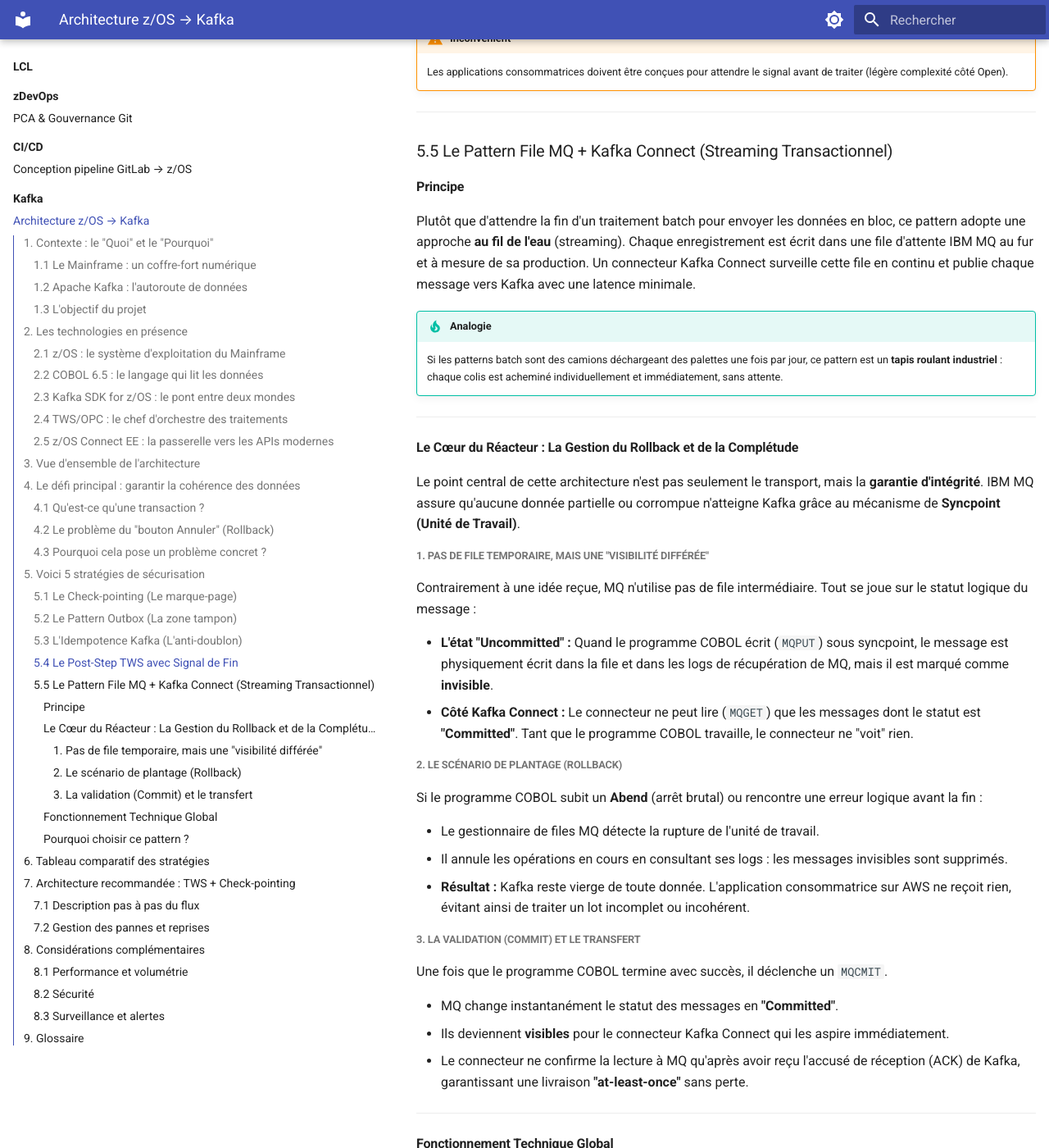
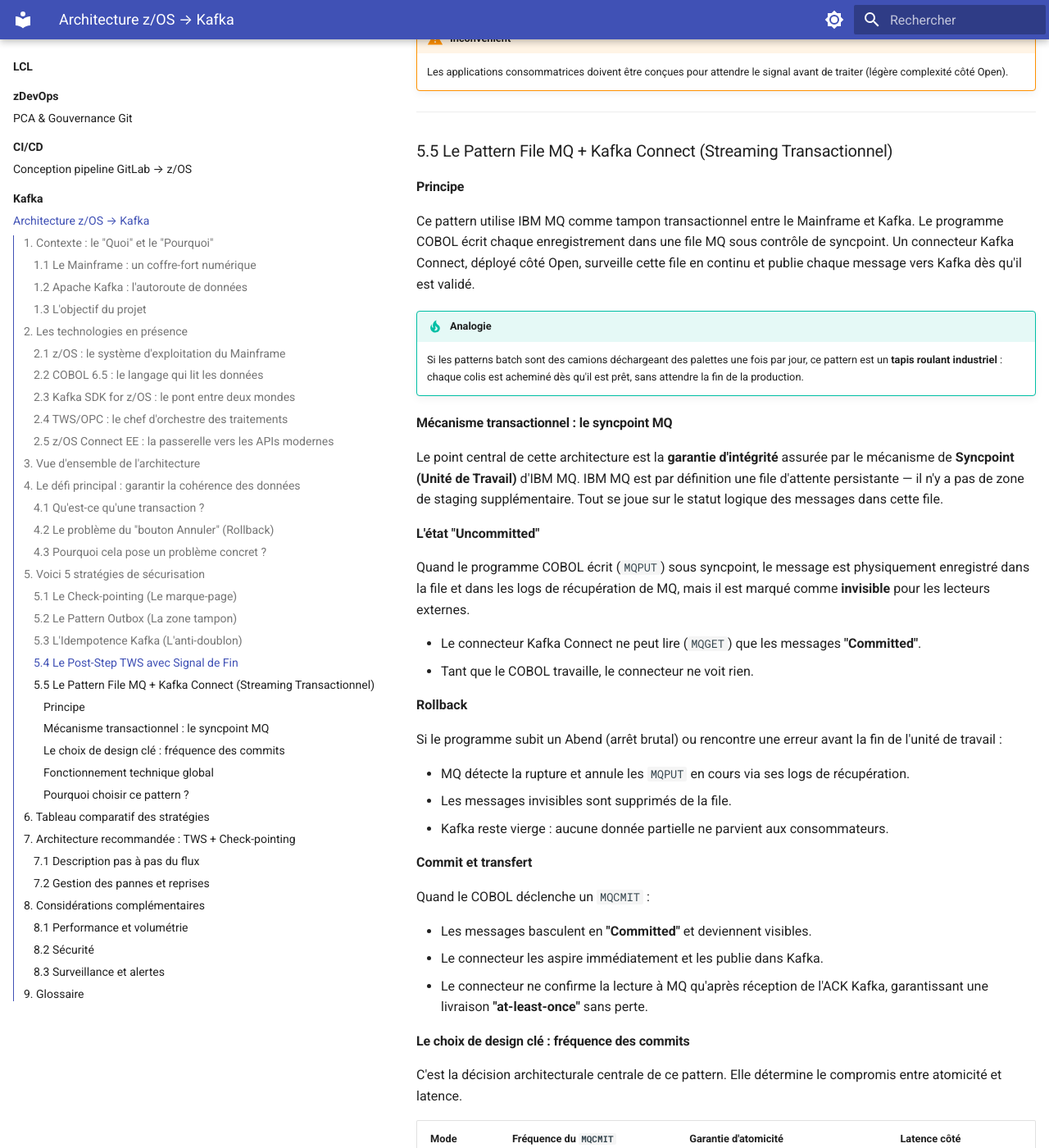
Before and after one commit to namnetes/alm_notes, an MkDocs documentation site: the page built from docs/lcl/kafka/architecture-zos-kafka.md, in a window 1280 px wide and 1400 px high, scrolled down 8308 px. Shown: the whole window at 82% size. Built offline with MkDocs 1.6.1 and Material for MkDocs 9.7.7, drawn with Linux system fonts in a browser that asks for light colours; some of the changed text lies outside the part shown.

Commit message:
fix: rework section 5.5 MQ+Kafka Connect pattern with accurate technical content

````diff
--- a/docs/lcl/kafka/architecture-zos-kafka.md
+++ b/docs/lcl/kafka/architecture-zos-kafka.md
@@ -291,58 +291,72 @@ Le pilotage TWS/OPC du Job A (Publication Kafka) utilise une **exit propriétair
 
 #### Principe
 
-Plutôt que d'attendre la fin d'un traitement batch pour envoyer les données en bloc, ce pattern adopte une approche **au fil de l'eau** (streaming). Chaque enregistrement est écrit dans une file d'attente IBM MQ au fur et à mesure de sa production. Un connecteur Kafka Connect surveille cette file en continu et publie chaque message vers Kafka avec une latence minimale.
+Ce pattern utilise IBM MQ comme tampon transactionnel entre le Mainframe et Kafka. Le programme COBOL écrit chaque enregistrement dans une file MQ sous contrôle de syncpoint. Un connecteur Kafka Connect, déployé côté Open, surveille cette file en continu et publie chaque message vers Kafka dès qu'il est validé.
 
 !!! tip "Analogie"
-    Si les patterns batch sont des camions déchargeant des palettes une fois par jour, ce pattern est un **tapis roulant industriel** : chaque colis est acheminé individuellement et immédiatement, sans attente.
+    Si les patterns batch sont des camions déchargeant des palettes une fois par jour, ce pattern est un **tapis roulant industriel** : chaque colis est acheminé dès qu'il est prêt, sans attendre la fin de la production.
 
----
+#### Mécanisme transactionnel : le syncpoint MQ
 
-#### Le Cœur du Réacteur : La Gestion du Rollback et de la Complétude
+Le point central de cette architecture est la **garantie d'intégrité** assurée par le mécanisme de **Syncpoint (Unité de Travail)** d'IBM MQ. IBM MQ est par définition une file d'attente persistante — il n'y a pas de zone de staging supplémentaire. Tout se joue sur le statut logique des messages dans cette file.
 
-Le point central de cette architecture n'est pas seulement le transport, mais la **garantie d'intégrité**. IBM MQ assure qu'aucune donnée partielle ou corrompue n'atteigne Kafka grâce au mécanisme de **Syncpoint (Unité de Travail)**.
+**L'état "Uncommitted"**
 
-##### 1. Pas de file temporaire, mais une "visibilité différée"
+Quand le programme COBOL écrit (`MQPUT`) sous syncpoint, le message est physiquement enregistré dans la file et dans les logs de récupération de MQ, mais il est marqué comme **invisible** pour les lecteurs externes.
 
-Contrairement à une idée reçue, MQ n'utilise pas de file intermédiaire. Tout se joue sur le statut logique du message :
+- Le connecteur Kafka Connect ne peut lire (`MQGET`) que les messages **"Committed"**.
+- Tant que le COBOL travaille, le connecteur ne voit rien.
 
-- **L'état "Uncommitted" :** Quand le programme COBOL écrit (`MQPUT`) sous syncpoint, le message est physiquement écrit dans la file et dans les logs de récupération de MQ, mais il est marqué comme **invisible**.
-- **Côté Kafka Connect :** Le connecteur ne peut lire (`MQGET`) que les messages dont le statut est **"Committed"**. Tant que le programme COBOL travaille, le connecteur ne "voit" rien.
+**Rollback**
 
-##### 2. Le scénario de plantage (Rollback)
+Si le programme subit un Abend (arrêt brutal) ou rencontre une erreur avant la fin de l'unité de travail :
 
-Si le programme COBOL subit un **Abend** (arrêt brutal) ou rencontre une erreur logique avant la fin :
+- MQ détecte la rupture et annule les `MQPUT` en cours via ses logs de récupération.
+- Les messages invisibles sont supprimés de la file.
+- Kafka reste vierge : aucune donnée partielle ne parvient aux consommateurs.
 
-- Le gestionnaire de files MQ détecte la rupture de l'unité de travail.
-- Il annule les opérations en cours en consultant ses logs : les messages invisibles sont supprimés.
-- **Résultat :** Kafka reste vierge de toute donnée. L'application consommatrice sur AWS ne reçoit rien, évitant ainsi de traiter un lot incomplet ou incohérent.
+**Commit et transfert**
 
-##### 3. La validation (Commit) et le transfert
+Quand le COBOL déclenche un `MQCMIT` :
 
-Une fois que le programme COBOL termine avec succès, il déclenche un `MQCMIT`.
+- Les messages basculent en **"Committed"** et deviennent visibles.
+- Le connecteur les aspire immédiatement et les publie dans Kafka.
+- Le connecteur ne confirme la lecture à MQ qu'après réception de l'ACK Kafka, garantissant une livraison **"at-least-once"** sans perte.
 
-- MQ change instantanément le statut des messages en **"Committed"**.
-- Ils deviennent **visibles** pour le connecteur Kafka Connect qui les aspire immédiatement.
-- Le connecteur ne confirme la lecture à MQ qu'après avoir reçu l'accusé de réception (ACK) de Kafka, garantissant une livraison **"at-least-once"** sans perte.
+#### Le choix de design clé : fréquence des commits
 
----
+C'est la décision architecturale centrale de ce pattern. Elle détermine le compromis entre atomicité et latence.
 
-#### Fonctionnement Technique Global
+| Mode | Fréquence du `MQCMIT` | Garantie d'atomicité | Latence côté consommateur |
+|---|---|---|---|
+| **Atomique** | Une seule fois, à la fin des 21 Go | Totale — Kafka reste vierge jusqu'au succès complet | Identique au batch (plusieurs heures) |
+| **Streaming** | Fréquent (ex. tous les 100 000 enregistrements) | Partielle — les blocs déjà commités sont dans Kafka en cas d'abend | Faible (quelques secondes par bloc) |
 
-1.  **Production (Mainframe) :** Un programme (CICS, IMS ou Batch) écrit dans une file MQ locale sous contrôle transactionnel.
-2.  **Ingestion (Kafka Connect) :** Le **IBM MQ Source Connector** (déployé sur un cluster Kafka Connect) maintient une connexion persistante avec MQ.
-3.  **Transformation (SMT & Converters) :** Le connecteur traduit le format binaire propriétaire (EBCDIC, COMP-3 via Copybook) en formats standards du Cloud (**JSON ou Avro**) grâce à un Schema Registry.
-4.  **Consommation (AWS) :** Les applications (MSK, Lambda, EKS) consomment les données en temps réel, avec l'assurance que chaque message reçu appartient à une transaction Mainframe validée.
+!!! warning "Conséquence directe sur l'architecture"
+    Il n'existe pas de mode offrant simultanément l'atomicité totale et une faible latence. Si le consommateur AWS doit traiter les données en temps réel, il faut concevoir un mécanisme de compensation côté consommateur pour gérer les lots incomplets — par exemple le signal d'abandon via TWS décrit en 5.4.
+
+#### Fonctionnement technique global
+
+1. **Production (Mainframe) :** Le programme COBOL batch écrit dans une file MQ locale sous contrôle transactionnel (syncpoint).
+2. **Ingestion (Kafka Connect) :** Le **IBM MQ Source Connector** — déployé sur l'infrastructure Open — maintient une connexion persistante avec le queue manager MQ z/OS.
+3. **Transformation (SMT & Converters) :** Le connecteur traduit le format binaire propriétaire (EBCDIC, COMP-3 via Copybook) en formats standards du Cloud (**JSON ou Avro**) grâce à un Schema Registry.
+4. **Consommation (AWS) :** Les applications (MSK, Lambda, EKS) consomment les données avec l'assurance que chaque message reçu appartient à une unité de travail MQ validée.
+
+!!! info "Dead Letter Queue (DLQ)"
+    En production, configurer une DLQ sur le connecteur Kafka Connect est indispensable. Tout message non publiable dans Kafka (schéma invalide, topic inexistant, erreur de transformation) y est redirigé au lieu de bloquer le connecteur.
 
 #### Pourquoi choisir ce pattern ?
 
-- **Fiabilité absolue :** La transactionnalité native de MQ empêche la pollution de Kafka par des données fragmentées.
-- **Réactivité :** La latence passe de plusieurs heures (batch) à quelques millisecondes.
-- **Découplage :** Le Mainframe "pousse" ses mises à jour sans que les applications AWS n'aient besoin d'accéder directement aux bases de données z/OS (DB2, VSAM).
+- **Haute fiabilité :** La transactionnalité native de MQ empêche la pollution de Kafka par des données fragmentées.
+- **Découplage fort :** Le Mainframe publie sans que les applications AWS n'aient besoin d'accéder directement aux bases z/OS (DB2, VSAM).
+- **Réactivité possible :** En mode commits fréquents, la latence peut descendre à quelques secondes par bloc — incomparable avec un envoi batch unique.
+
+!!! warning "Coût infrastructure"
+    L'**IBM MQ Source Connector** (version Confluent) est sous licence commerciale. Il existe une version communautaire open-source (`kafka-connect-mq-source` sur GitHub) mais avec des fonctionnalités réduites. Ce coût doit être intégré dès l'étude de faisabilité.
 
 ```mermaid
 ---
-title: Pattern File MQ + Kafka Connect — Flux au fil de l'eau
+title: Pattern File MQ + Kafka Connect — Flux transactionnel au fil de l'eau
 ---
 %%{init: {"theme": "base", "themeVariables": {"background": "#ffffff"}}}%%
 flowchart LR
@@ -353,23 +367,20 @@ flowchart LR
 
     subgraph MF["Mainframe z/OS"]
         direction TB
-        APP[Programme COBOL / Applicatif]:::logic
-        MQ[/File IBM MQ\nqueue/]:::data
-    end
-
-    subgraph BRIDGE["Zone de transit"]
-        direction TB
-        KC[[Kafka Connect\nIBM MQ Source Connector]]:::external
+        APP[Programme COBOL batch]:::logic
+        MQ[/File IBM MQ\n— queue persistante —/]:::data
     end
 
     subgraph OPEN["Monde Open — AWS"]
         direction TB
+        KC[[Kafka Connect\nIBM MQ Source Connector]]:::external
         KK[[Apache Kafka Cluster]]:::external
         CONS([Applications consommatrices]):::startStop
     end
 
-    APP -->|écrit chaque enregistrement| MQ
-    MQ -->|lecture continue| KC
+    APP -->|MQPUT sous syncpoint| MQ
+    APP -->|MQCMIT — rend les messages visibles| MQ
+    MQ -->|MQGET — messages committed uniquement| KC
     KC -->|publie dans le topic| KK
     KK -->|consomme au fil de l'eau| CONS
 
````
